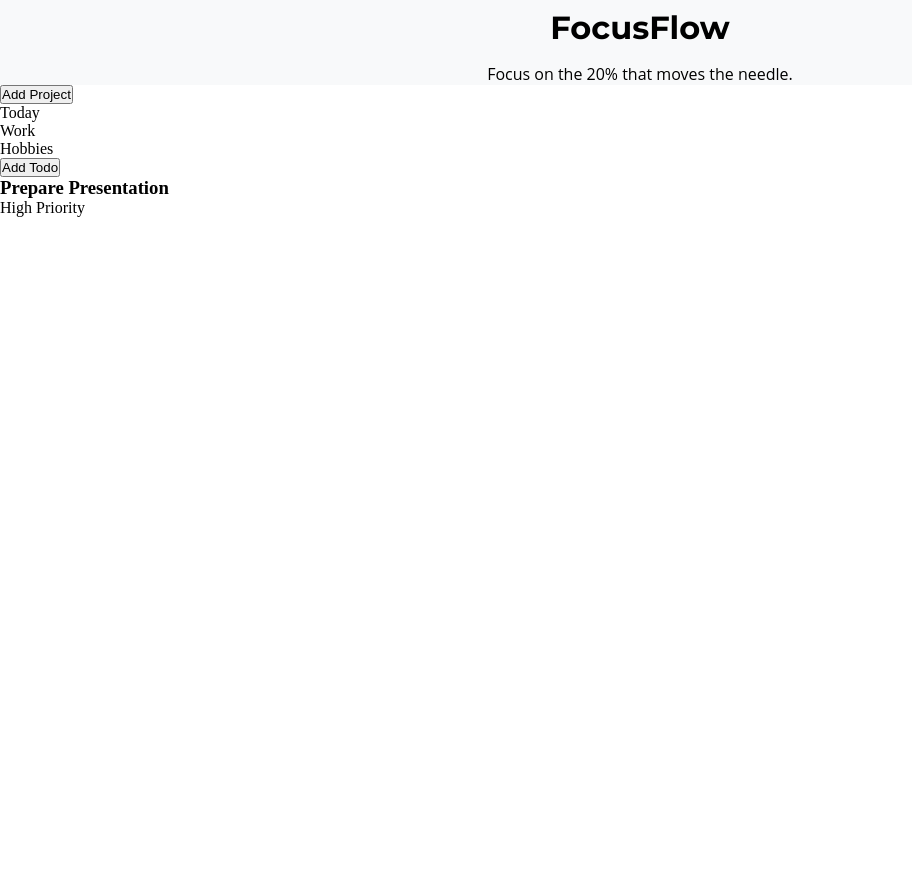
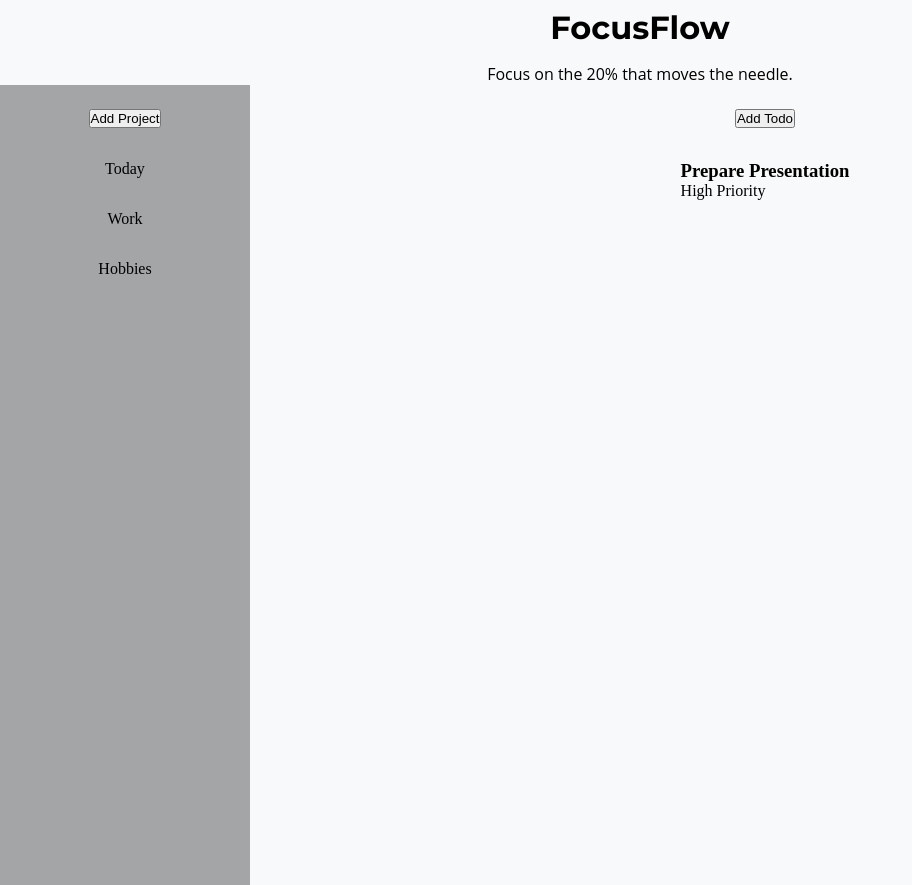
Before and after one commit to SHOIYAN/odin-Todo_List, a website built with webpack: page src/index.html in a window 1280 px wide. Shown: the whole page, without its empty margins (0-912 px from the left). Before the commit the page ends 800 px from the top, so only its background shows below. Built offline with nearby package versions, Linux system fonts and the light colour scheme; a web font is replaced by a local one.

Commit message:
style: use grid to style page layout

```diff
--- a/src/styles/style.css
+++ b/src/styles/style.css
@@ -33,3 +33,24 @@ header h1 {
 header p {
   font-family: var(--text-font);
 }
+.columns {
+  height: 100%;
+  width: 100%;
+  display: grid;
+  grid-template-columns: 250px 1fr;
+}
+.leftContainer,.rightContainer {
+  padding: 1.5rem 0;
+  display: flex;
+  flex-direction: column;
+  gap: 2rem;
+  align-items: center;
+}
+.leftContainer {
+  background-color: var(--bg-sidebar);
+  height: 100%;
+}
+.rightContainer {
+  background-color: var(--bg-main);
+  height: 100%;
+}
```
